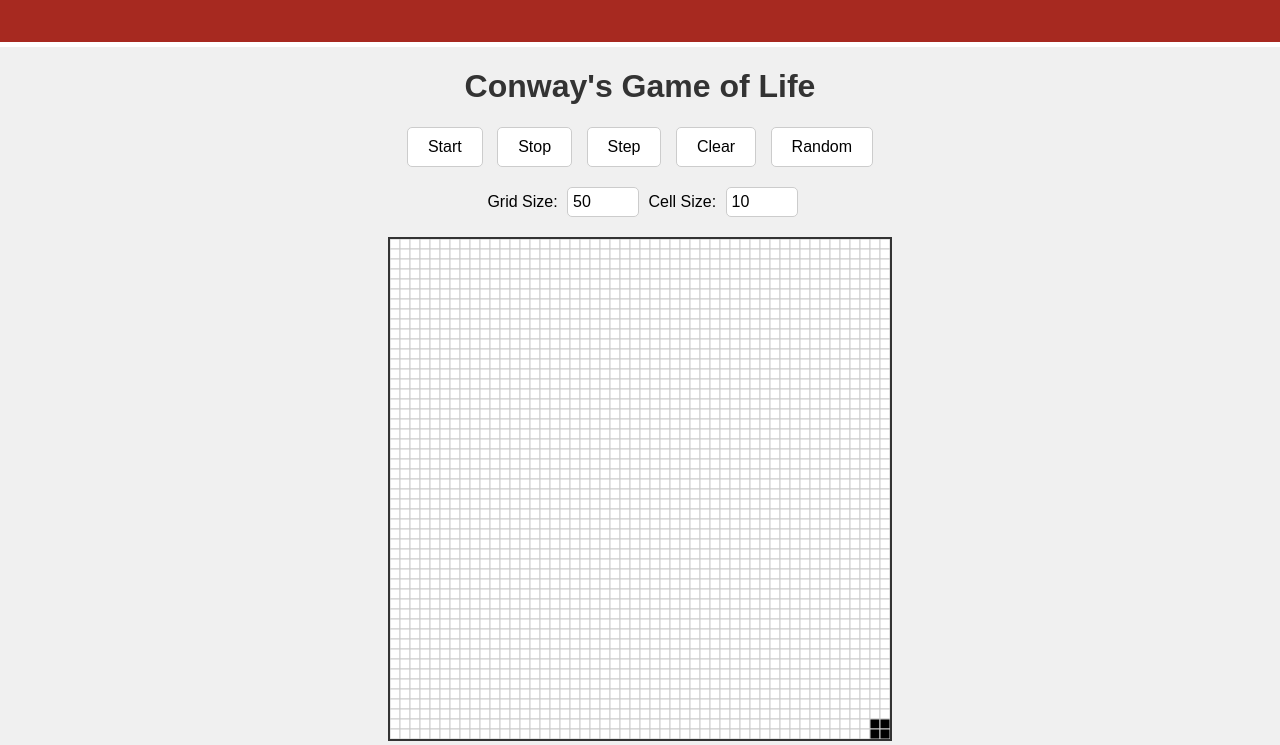
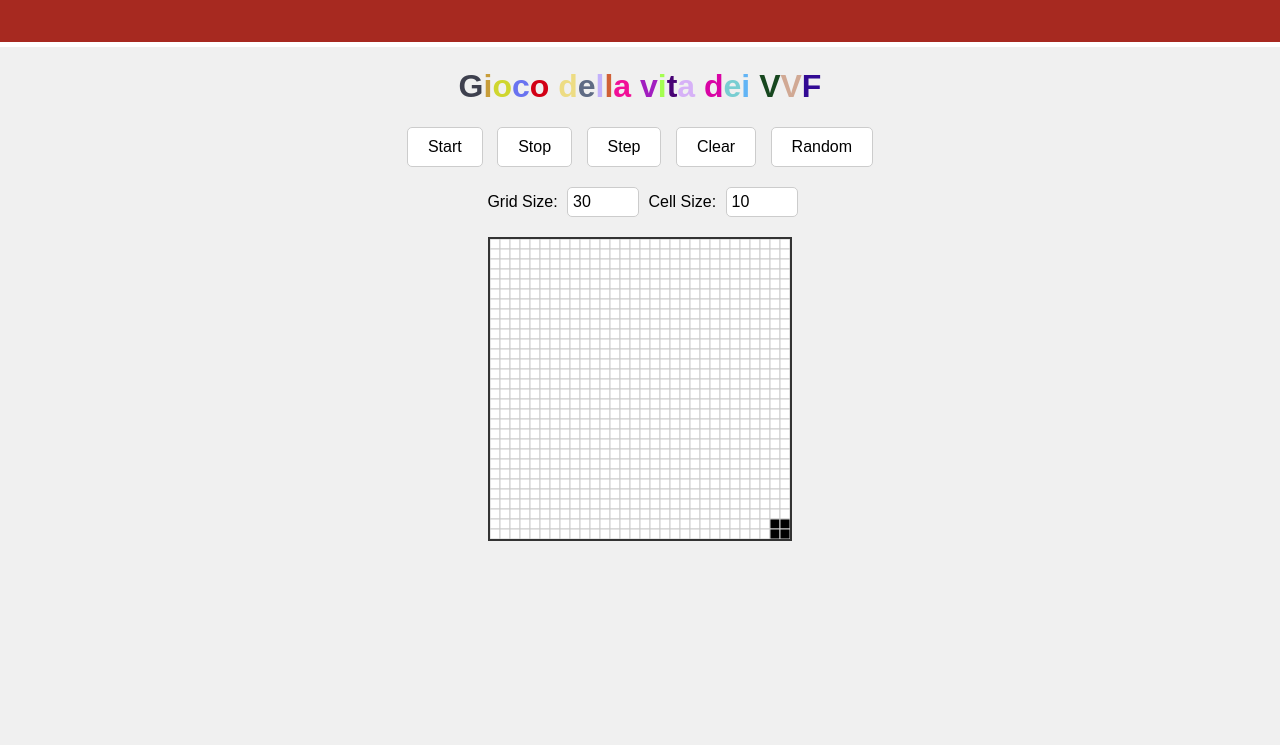
Before and after one commit to TheAsphyX/testGem, a plain HTML site: page gameoflife.html in a window 1280 px wide. Shown: the part 98-843 px from the top of the page. After the commit the page ends 800 px from the top, so only its background shows below. Drawn offline with Linux system fonts and the light colour scheme.

Commit message:
tradotto i commenti in italiano, aggiunta scritta multicolore, aggiunto gemini.md di inizializzazione per prova

```diff
--- a/gameoflife.html
+++ b/gameoflife.html
@@ -23,7 +23,7 @@
             </nav>
         </div>
     </header>
-    <h1>Conway's Game of Life</h1>
+    <h1>Gioco della vita dei VVF</h1>
     <div class="controls">
         <button id="start">Start</button>
         <button id="stop">Stop</button>
@@ -33,7 +33,7 @@
     </div>
     <div class="settings">
         <label for="gridSize">Grid Size:</label>
-        <input type="number" id="gridSize" value="50">
+        <input type="number" id="gridSize" value="30">
         <label for="cellSize">Cell Size:</label>
         <input type="number" id="cellSize" value="10">
     </div>
--- a/gameoflife.js
+++ b/gameoflife.js
@@ -1,4 +1,24 @@
 document.addEventListener('DOMContentLoaded', () => {
+    const h1Element = document.querySelector('h1');
+    const text = h1Element.textContent;
+    h1Element.innerHTML = ''; // Clear existing text
+
+    function getRandomColor() {
+        const letters = '0123456789ABCDEF';
+        let color = '#';
+        for (let i = 0; i < 6; i++) {
+            color += letters[Math.floor(Math.random() * 16)];
+        }
+        return color;
+    }
+
+    for (let i = 0; i < text.length; i++) {
+        const span = document.createElement('span');
+        span.textContent = text[i];
+        span.style.color = getRandomColor();
+        h1Element.appendChild(span);
+    }
+
     const canvas = document.getElementById('gameCanvas');
     const ctx = canvas.getContext('2d');
 
```
Also changed, not shown: 1 other file.
